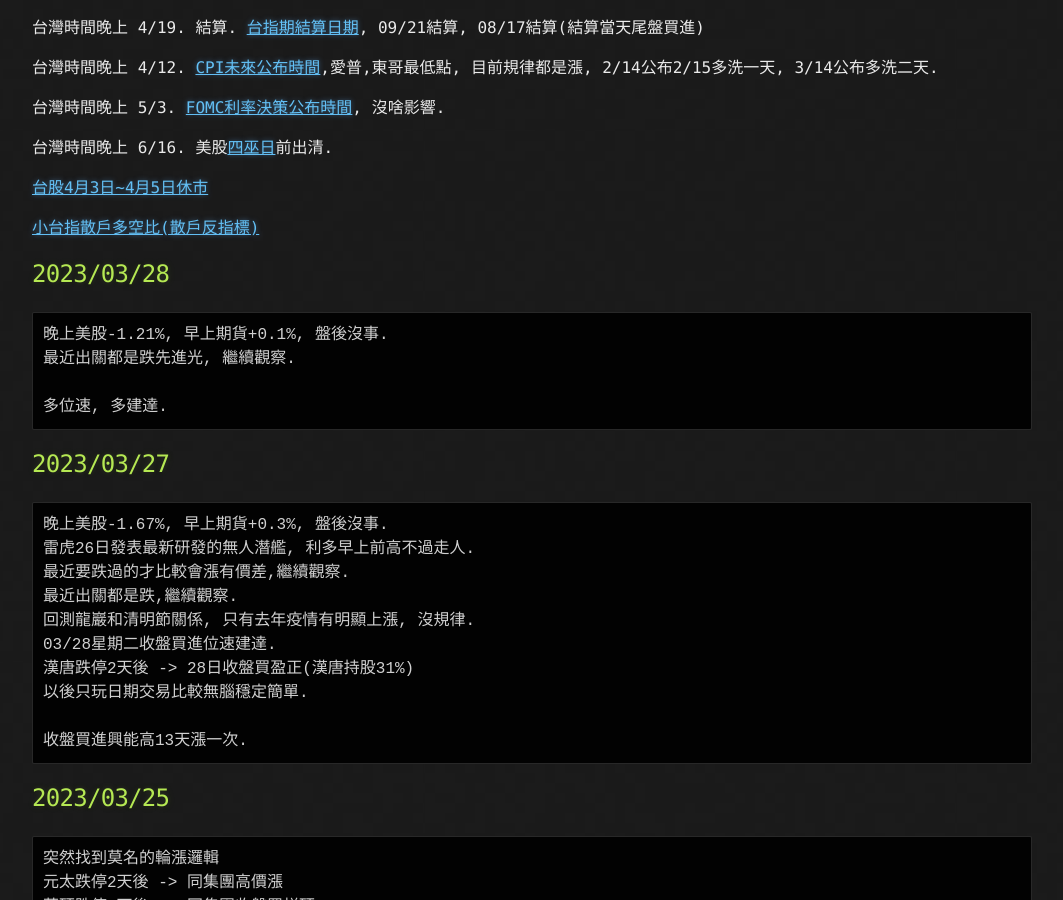
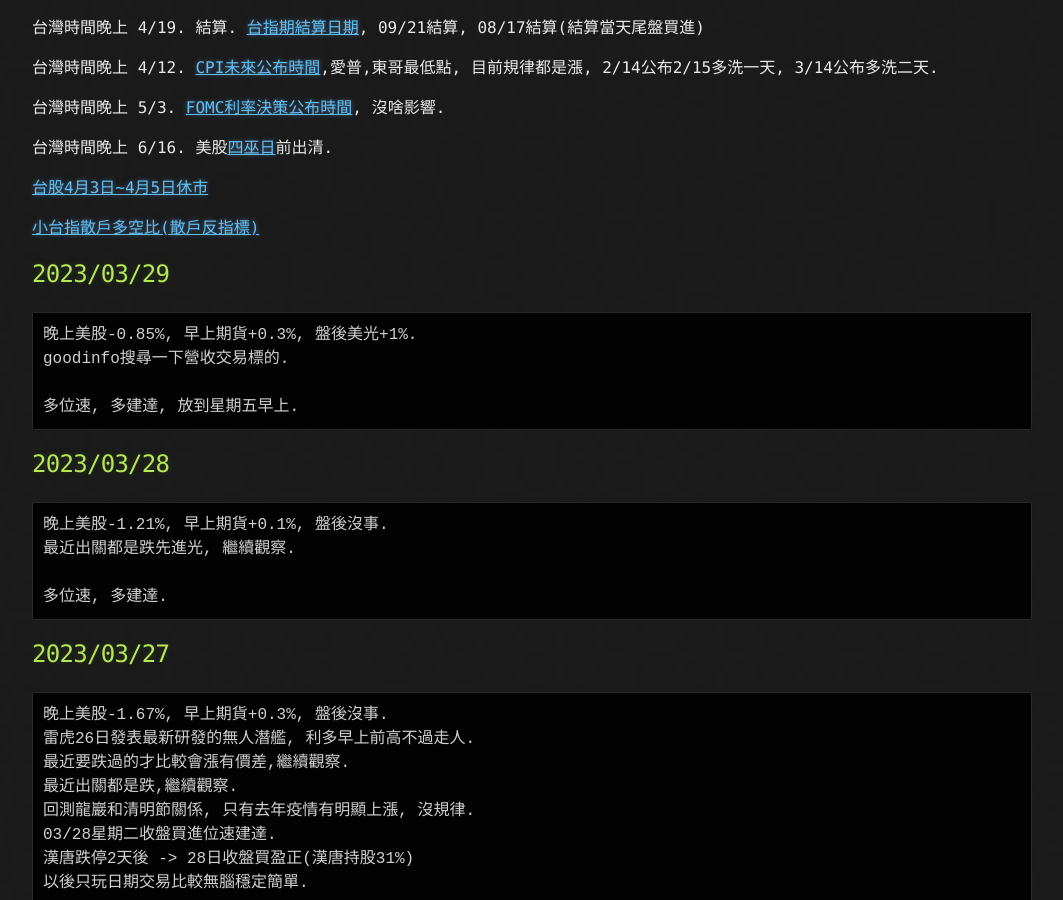
Before and after one commit to lepg5487/Stock_God, a Jekyll site: the page built from index.md, in a window 1280 px wide and 900 px high, scrolled down 402 px. Shown: the whole window, without its empty margins (108-1171 px from the left). Built offline with Jekyll 4.4.1, drawn with Linux system fonts in a browser that asks for light colours; our own code applies the rules of GitHub Pages for plain Markdown files.

Commit message:
Update index.md

````diff
--- a/index.md
+++ b/index.md
@@ -21,6 +21,14 @@ layout: testlayouts
 [台股4月3日~4月5日休市](https://www.twse.com.tw/zh/holidaySchedule/holidaySchedule)
 
 [小台指散戶多空比(散戶反指標)](https://www.macromicro.me/charts/20069/tw-mtx-long-to-short-ratio-of-individual-player)
+
+## 2023/03/29
+```
+晚上美股-0.85%, 早上期貨+0.3%, 盤後美光+1%.
+goodinfo搜尋一下營收交易標的.
+
+多位速, 多建達, 放到星期五早上.
+```
 
 ## 2023/03/28
 ```
````
